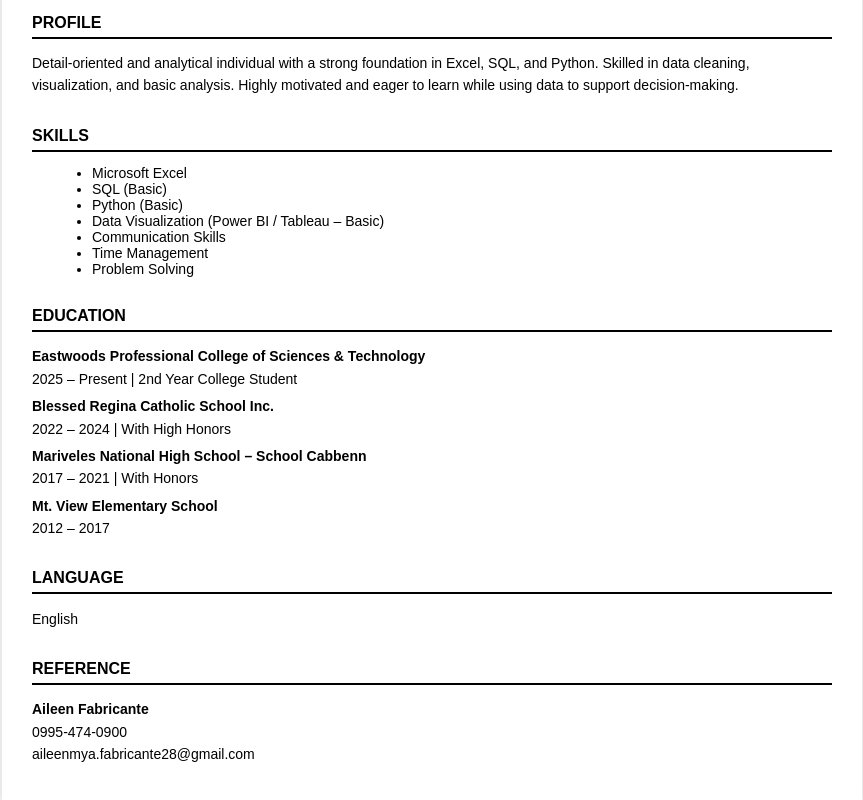
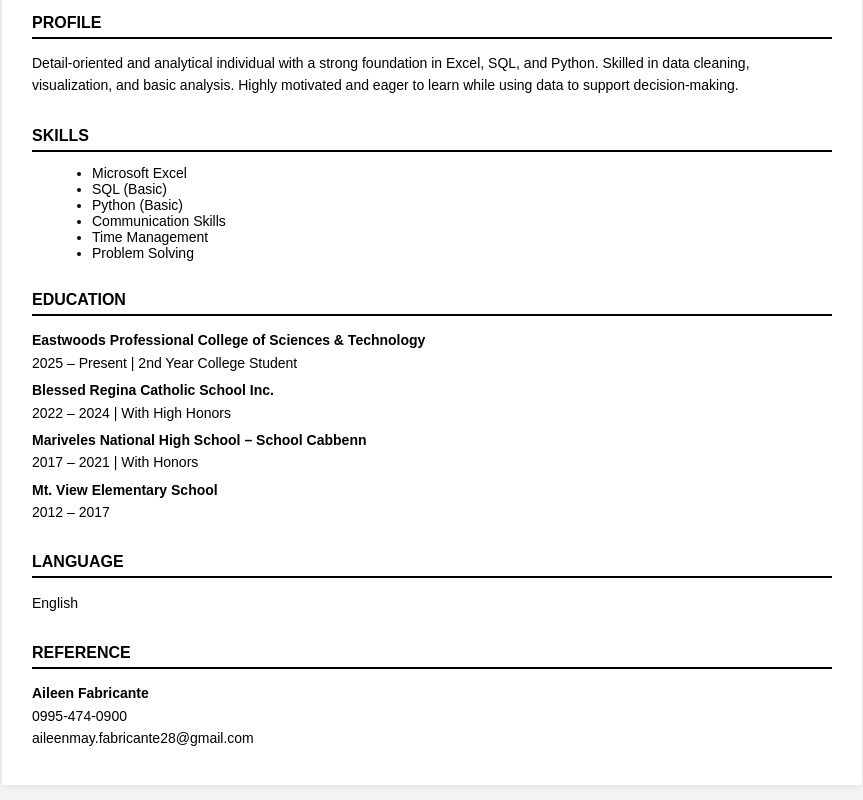
Before and after one commit to Poaxyvy/Resume, a plain HTML site: page index.html in a window 1280 px wide. Shown: the part 208-1008 px from the top of the page, without its empty margins (208-1071 px from the left). Drawn offline with Linux system fonts and the light colour scheme.

Commit message:
Add files via upload

```diff
--- a/index.html
+++ b/index.html
@@ -98,7 +98,6 @@
         <li>Microsoft Excel</li>
         <li>SQL (Basic)</li>
         <li>Python (Basic)</li>
-        <li>Data Visualization (Power BI / Tableau – Basic)</li>
         <li>Communication Skills</li>
         <li>Time Management</li>
         <li>Problem Solving</li>
@@ -128,7 +127,7 @@
     <p>
         <strong>Aileen Fabricante</strong><br>
         0995-474-0900<br>
-        aileenmya.fabricante28@gmail.com
+        aileenmay.fabricante28@gmail.com
     </p>
 
 </div>
```
